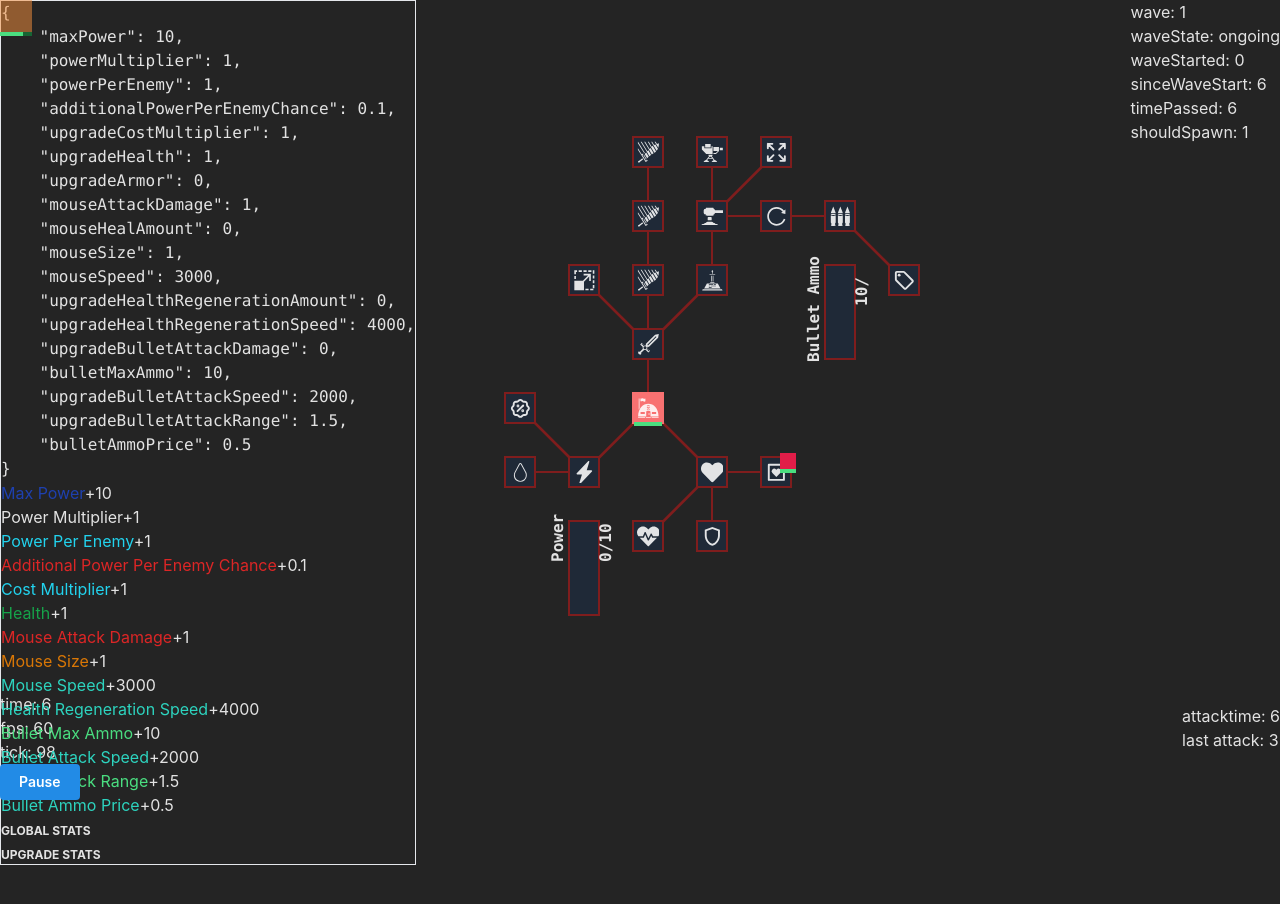
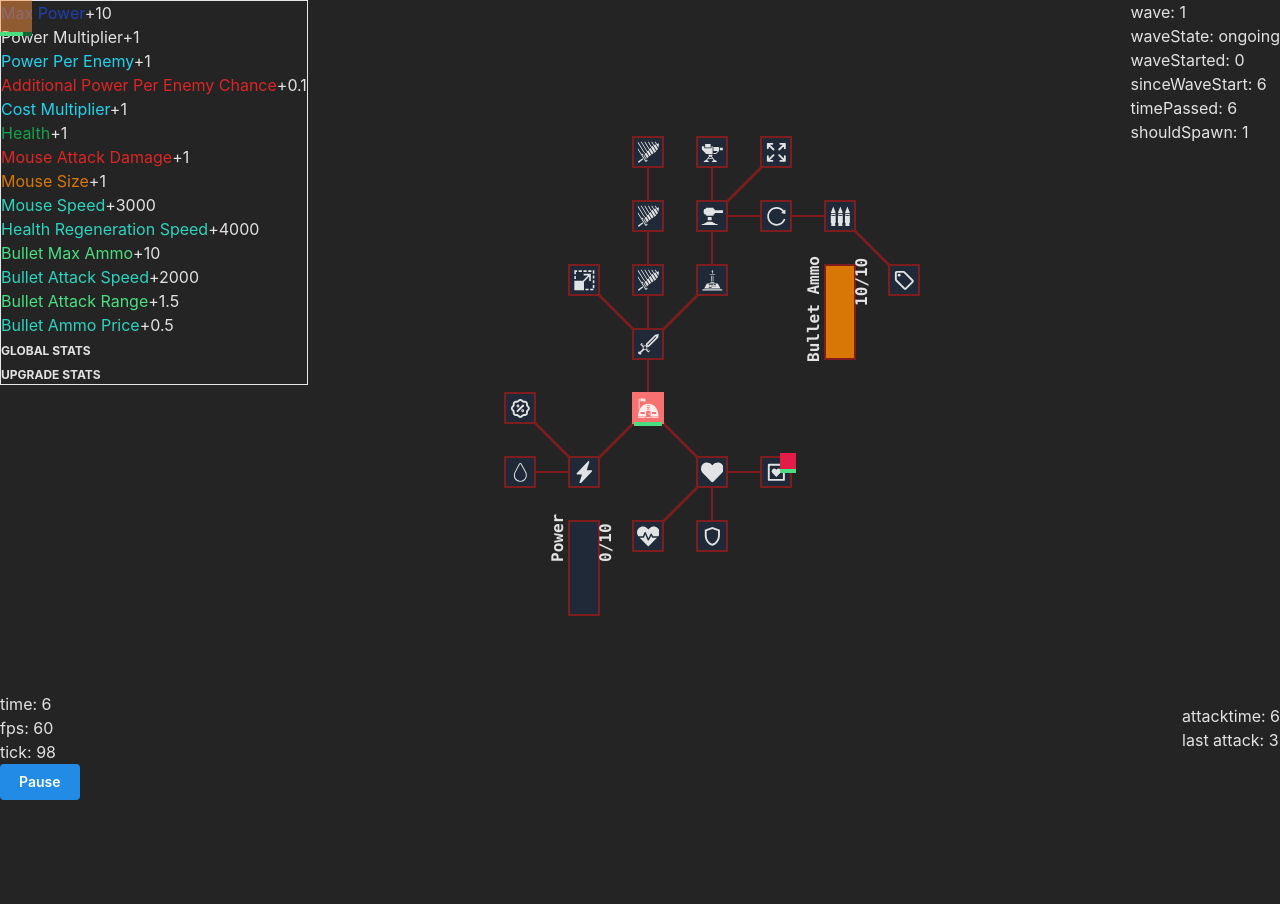
Before and after one commit to MartinMuzatko/resink, a React (Vite) app: page / in a window 1280 px wide. Shown: the top 904 px of the page. Built offline with nearby package versions, Linux system fonts and the light colour scheme.

Commit message:
fix stats calculation to include all upgrades and add individual bullet damage from upgrade stats

```diff
--- a/src/components/Stage.tsx
+++ b/src/components/Stage.tsx
@@ -251,6 +251,8 @@ export const Stage = memo(() => {
 						const newBullet = createBullet({
 							x: upgrade.x,
 							y: upgrade.y,
+							attackDamage:
+								upgradeStats.upgradeBulletAttackDamage,
 							velocity: getSpeedVector(
 								{ x: upgrade.x, y: upgrade.y },
 								targetEnemy,
@@ -273,8 +275,7 @@ export const Stage = memo(() => {
 			// hit enemies
 			setEnemies((prevEnemies) => {
 				const newEnemies = prevEnemies.map((enemy) => {
-					const bulletsHitIds = bullets
-						.filter((bullet) =>
+					const bulletsHit = bullets.filter((bullet) =>
 						// TODO: true hitboxes maybe
 						isPositionInsideArea(enemy, {
 							x: bullet.x - 0.25,
@@ -283,20 +284,21 @@ export const Stage = memo(() => {
 							width: 0.5,
 						})
 					)
-						.map((bullet) => bullet.id)
+					const bulletsHitIds = bulletsHit.map((bullet) => bullet.id)
 					setBullets((prevBullets) =>
 						prevBullets.filter(
 							(bullet) => !bulletsHitIds.includes(bullet.id)
 						)
 					)
+					const bulletAttackDamage = bulletsHit.reduce(
+						(acc, bullet) => acc + bullet.attackDamage,
+						0
+					)
 					// TODO: real bounding box checking
 					return bulletsHitIds.length
 						? {
 								...enemy,
-								health:
-									enemy.health -
-									// TODO: Needs to take individual turret attack damage into account
-									stats.globalStats.upgradeBulletAttackDamage,
+								health: enemy.health - bulletAttackDamage,
 						  }
 						: enemy
 				})
--- a/src/components/StatsInfoPlain.tsx
+++ b/src/components/StatsInfoPlain.tsx
@@ -15,7 +15,7 @@ export const StatsInfoPlain = ({ stats }: StatsInfoProps) => {
 
 	return (
 		<div>
-			<pre>{JSON.stringify(stats, null, 4)}</pre>
+			{/* <pre>{JSON.stringify(stats, null, 4)}</pre> */}
 			{filteredStats.map((stat) => (
 				<div key={stat.key}>
 					<span className={stat.className}>{stat.name}</span>
--- a/src/components/meters/BulletMeter.tsx
+++ b/src/components/meters/BulletMeter.tsx
@@ -1,5 +1,5 @@
 import { Dispatch, SetStateAction } from 'react'
-import { Stats } from '../../domain/stats'
+import { Stats, StatsEffectResult } from '../../domain/stats'
 import { Tooltip } from '@mantine/core'
 import { BsLightningChargeFill } from 'react-icons/bs'
 import { GiHeavyBullets } from 'react-icons/gi'
@@ -24,12 +24,13 @@ export const BulletMeter = ({
 	const toSpend = Math.ceil(
 		clamp(
 			0,
-			(stats.bulletMaxAmmo - ammo) * stats.bulletAmmoPrice
-		)(power * stats.bulletAmmoPrice)
+			(stats.globalStats.bulletMaxAmmo - ammo) *
+				stats.globalStats.bulletAmmoPrice
+		)(power * stats.globalStats.bulletAmmoPrice)
 	)
 	const ammoBought = Math.min(
-		Math.ceil(toSpend / stats.bulletAmmoPrice),
-		stats.bulletMaxAmmo - ammo
+		Math.ceil(toSpend / stats.globalStats.bulletAmmoPrice),
+		stats.globalStats.bulletMaxAmmo - ammo
 	)
 
 	const { gridScale } = useGameContext()
@@ -47,7 +48,10 @@ export const BulletMeter = ({
 			<div
 				onClick={() => {
 					setAmmo((ammo) =>
-						clamp(0, stats.bulletMaxAmmo)(ammo + ammoBought)
+						clamp(
+							0,
+							stats.globalStats.bulletMaxAmmo
+						)(ammo + ammoBought)
 					)
 					setPower((prevPower) => prevPower - toSpend)
 				}}
@@ -69,11 +73,13 @@ export const BulletMeter = ({
 				<div
 					className="absolute w-full bottom-0 bg-amber-600"
 					style={{
-						height: `${(ammo / stats.bulletMaxAmmo) * 100}%`,
+						height: `${
+							(ammo / stats.globalStats.bulletMaxAmmo) * 100
+						}%`,
 					}}
 				></div>
 				<div className="font-bold font-mono absolute -rotate-90 origin-top-left left-6 top-10">
-					{ammo}/{stats.bulletMaxAmmo}
+					{ammo}/{stats.globalStats.bulletMaxAmmo}
 				</div>
 			</div>
 		</Tooltip>
--- a/src/data/initialGameData.tsx
+++ b/src/data/initialGameData.tsx
@@ -160,6 +160,7 @@ export const INITIAL_UPGRADES = () => [
 		cost: 15,
 		effect: [
 			{
+				filter: (upgrade) => upgrade.id === 'M',
 				stats: (stats, upgrade, upgrades) => ({
 					upgradeBulletAttackDamage:
 						stats.upgradeBulletAttackDamage + 1,
--- a/src/domain/bullet.ts
+++ b/src/domain/bullet.ts
@@ -6,6 +6,7 @@ export type Bullet = Position &
 			x: number
 			y: number
 		}
+		attackDamage: number
 		enemyIdsHit: string[]
 	}
 
@@ -13,6 +14,7 @@ export const createBullet = (bullet: Partial<Bullet>): Bullet => ({
 	id: crypto.randomUUID(),
 	x: 0,
 	y: 0,
+	attackDamage: 1,
 	velocity: {
 		x: 0,
 		y: 0,
--- a/src/domain/stats.ts
+++ b/src/domain/stats.ts
@@ -1,5 +1,5 @@
 import { Connection } from './connection'
-import { createUpgrade, Upgrade } from './upgrade'
+import { Upgrade } from './upgrade'
 
 /** will be executed for each upgrade */
 type TargetFilterFunction = (
@@ -233,20 +233,21 @@ export const getActiveStats = (
 		const upgradeStats = new Map(
 			upgrades.flatMap((upgrade) => {
 				const doesEffect = effect.filter(upgrade, upgrades, connections)
-				return doesEffect
-					? [
-							[
-								upgrade.id,
-								effect.stats(
+				return [
+					[
+						upgrade.id,
+						doesEffect
+							? effect.stats(
 									acc.get(upgrade.id)!,
 									upgrade,
 									upgrades
-								),
-							],
-					  ]
-					: []
+							  )
+							: globalStats,
+					],
+				]
 			}) as [string, UpgradeStatsEffectStats][]
 		)
+
 		return new Map(
 			upgradeStats
 				.entries()
```
Also changed, not shown: 1 other file (tests, documents, lock files or other folders). Lines whose indentation alone changed are shown as unchanged.
